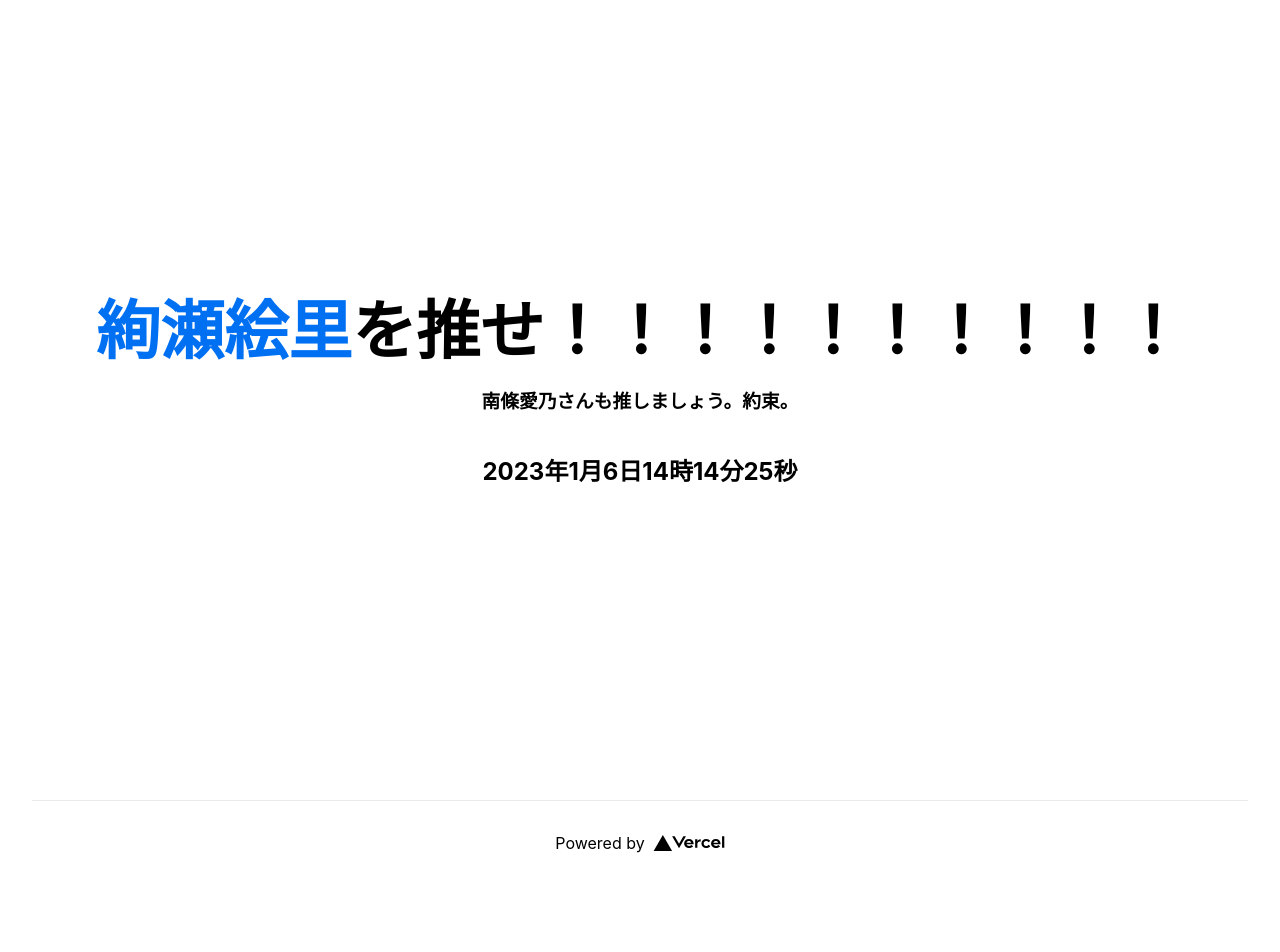
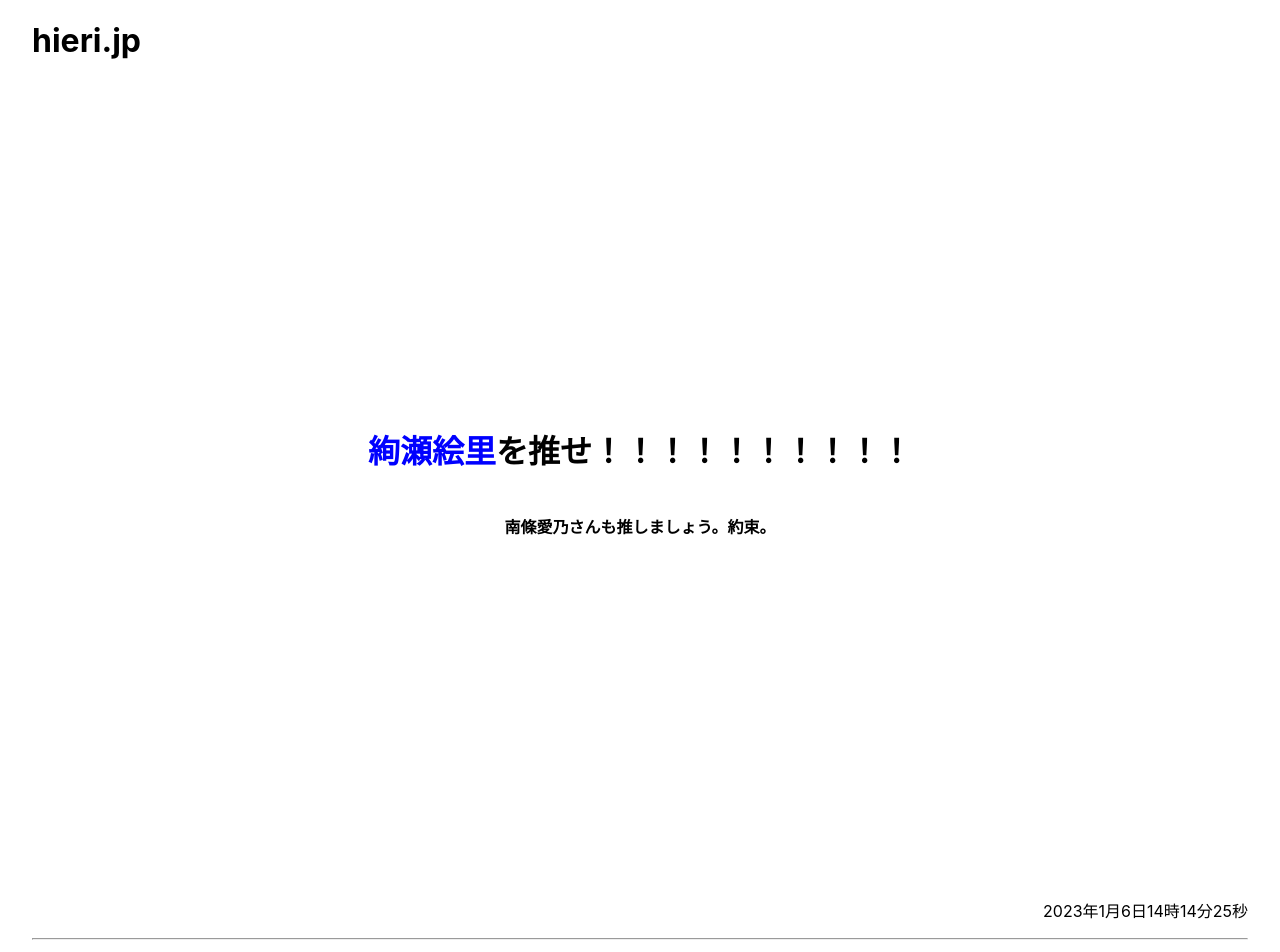
Before and after one commit to hieri1021/hieri.net, a Next.js app: page / in a window 1280 px wide. Shown: the top 952 px of the page. Before the commit the page ends 885 px from the top, so only its background shows below. Built offline with nearby package versions, Linux system fonts and the light colour scheme.

Commit message:
layout settings

```diff
--- a/pages/index.tsx
+++ b/pages/index.tsx
@@ -2,6 +2,9 @@ import Head from 'next/head'
 import Image from 'next/image'
 import styles from '../styles/Home.module.css'
 import { useState } from 'react';
+import React from 'react';
+import { FontAwesomeIcon } from "@fortawesome/react-fontawesome";
+import { faGithub } from "@fortawesome/free-brands-svg-icons"
 
 export default function Home() {
 
@@ -22,6 +25,7 @@ export default function Home() {
   const [minutes, setMin] = useState(today.getMinutes());
   const [seconds, setSec] = useState(today.getSeconds());
   //let msg = year + "年" + month + "月" + date + "日" + hours + "時" + minutes + "分" + seconds + "秒";
+
   setInterval(() => {
     const now = new Date();
     setHour(now.getHours());
@@ -32,32 +36,33 @@ export default function Home() {
   return (
     <div className={styles.container}>
       <Head>
-        <title>Create Next App</title>
-        <meta name="description" content="Generated by create next app" />
+        <title>kke-phi</title>
+        <meta name="description" content="サイトもどき" />
         <link rel="icon" href="/favicon.ico" />
       </Head>
 
-      <main className={styles.main}>
-        <h1 className={styles.title}>
-          <a href="https://www.lovelive-anime.jp/otonokizaka/member/member02.html">絢瀬絵里</a>を推せ！！！！！！！！！！
-        </h1>
-        <h3>南條愛乃さんも推しましょう。約束。</h3>
-        <h2 id="RealtimeClockArea" suppressHydrationWarning={true}>{year}年{month}月{date}日{twoDigit(hours)}時{twoDigit(minutes)}分{twoDigit(seconds)}秒</h2>
+      <main>
+        <h1>hieri.jp</h1>
+        <div className={styles.main}>
+          <h1 style={{textAlign: "center"}}>
+            <a style={{color: "blue"}} href="https://www.lovelive-anime.jp/otonokizaka/member/member02.html" target="_blank" rel="noopener noreferrer">絢瀬絵里</a>
+            を推せ！！！！！！！！！！
+          </h1>
+          <h4 style={{textAlign: "center"}}>南條愛乃さんも推しましょう。約束。</h4>
+        </div>
 
+
+      <p
+      id="RealtimeClockArea" suppressHydrationWarning={true}
+      style={{textAlign: "right"}}
+      >
+        {year}年{month}月{date}日{twoDigit(hours)}時{twoDigit(minutes)}分{twoDigit(seconds)}秒
+      </p>
+
+      <hr />
+      <p style={{textAlign: "center"}}><FontAwesomeIcon icon={faGithub} width={18} height={18} transform="down-1" /> Github:<a style={{color: "blue"}} href="https://Github.com/hieri1021/myfavorite" target="_blank" rel="noopener noreferrer">hieri1021/myfaovrite</a></p>
       </main>
+    </div >
 
-      <footer className={styles.footer}>
-        <a
-          href="https://vercel.com?utm_source=create-next-app&utm_medium=default-template&utm_campaign=create-next-app"
-          target="_blank"
-          rel="noopener noreferrer"
-        >
-          Powered by{' '}
-          <span className={styles.logo}>
-            <Image src="/vercel.svg" alt="Vercel Logo" width={72} height={16} />
-          </span>
-        </a>
-      </footer>
-    </div>
   )
 }
```
Also changed, not shown: package.json (+12 -2 lines), 2 other files (tests, documents, lock files or other folders).
